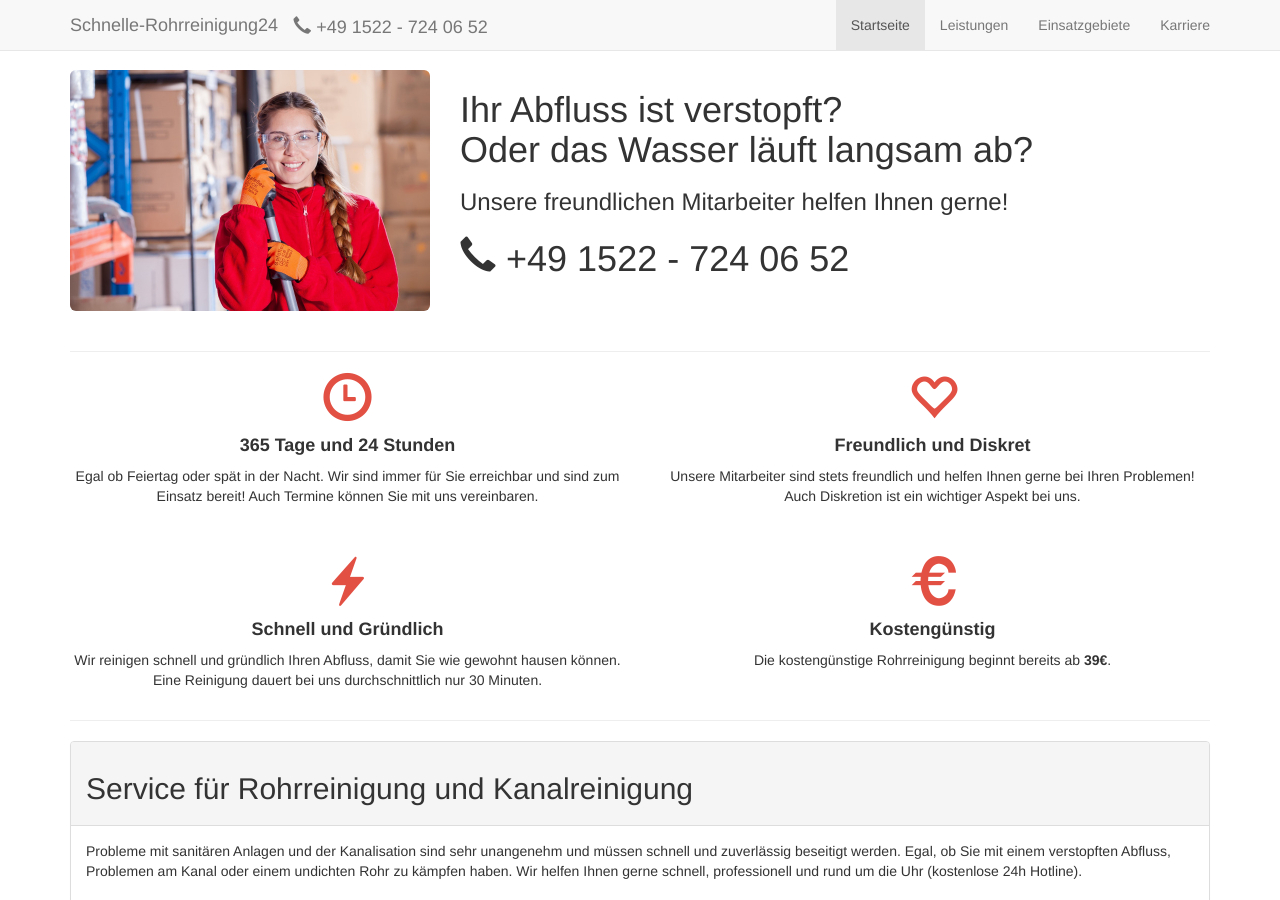
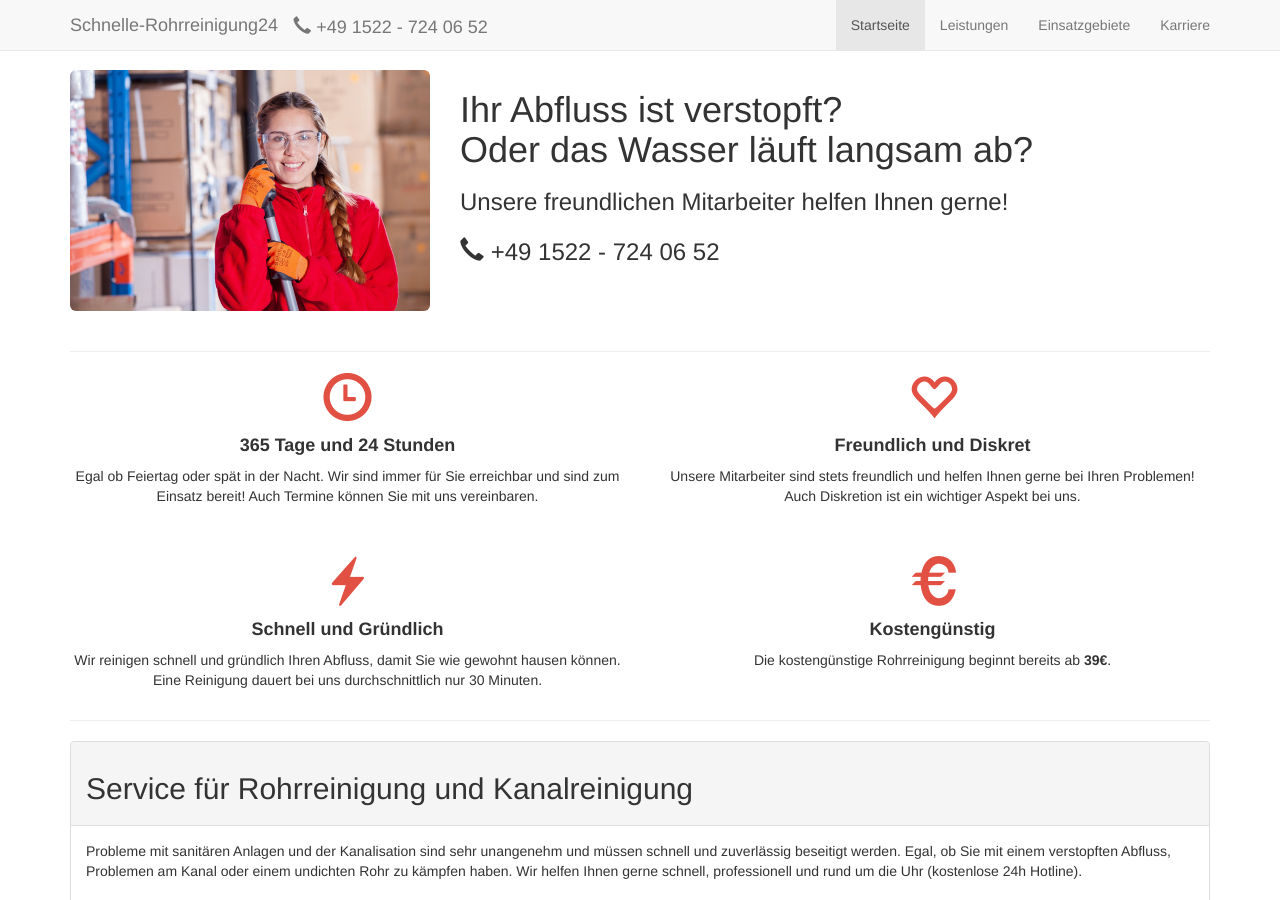
Before and after one commit to schnelle-rohrreinigung24/website, a Jekyll site: the page built from index.html, in a window 1280 px wide and 900 px high. Built offline with Jekyll 4.4.1, drawn with Linux system fonts in a browser that asks for light colours.

Commit message:
landing page - telefonnummer kleiner gemacht. wird jetzt auf alle geräten einzeilig angezeigt

```diff
--- a/index.html
+++ b/index.html
@@ -29,9 +29,9 @@ changefreq: weekly
         <div class="col-sm-8">
             <h1>Ihr Abfluss ist verstopft? <br>Oder das Wasser läuft langsam ab?</h1>
             <h3>Unsere freundlichen Mitarbeiter helfen Ihnen gerne!</h3>
-            <h1 class="phone">
+            <h3 class="phone">
                 <span class="glyphicon glyphicon-earphone" aria-hidden="true"></span>
-            </h1>
+            </h3>
         </div>
     </div>
     <br>
```
